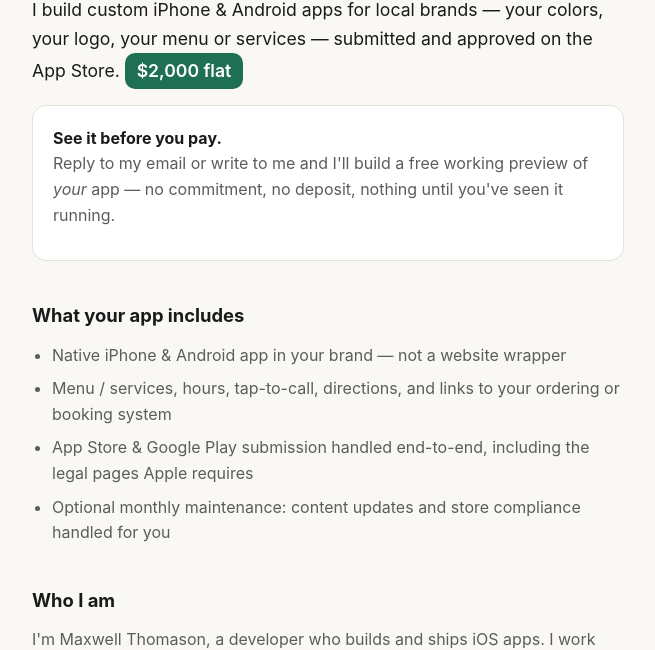
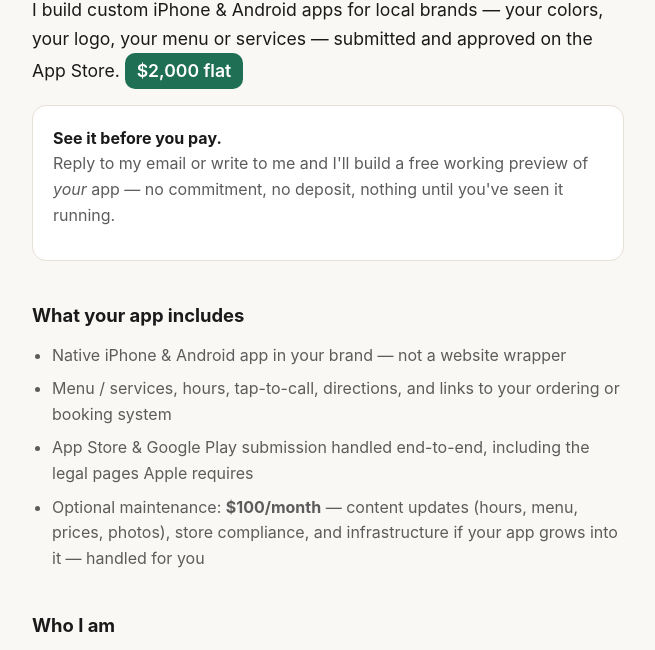
Before and after one commit to maxthomason/maxthomason.github.io, a plain HTML site: page index.html in a window 1280 px wide. Shown: the part 102-752 px from the top of the page, without its empty margins (312-967 px from the left). Drawn offline with Linux system fonts and the light colour scheme.

Commit message:
Pricing: add $100/mo optional maintenance to portfolio page

```diff
--- a/index.html
+++ b/index.html
@@ -4,7 +4,7 @@
 <meta charset="utf-8">
 <meta name="viewport" content="width=device-width, initial-scale=1">
 <title>Maxwell Thomason — Apps for Local Brands</title>
-<meta name="description" content="App Store–ready iPhone and Android apps for local businesses. Flat $2,000. See a working preview of your app before you pay anything.">
+<meta name="description" content="App Store–ready iPhone and Android apps for local businesses. Flat $2,000, optional $100/mo updates. See a working preview of your app before you pay anything.">
 <style>
   :root{--ink:#1a1a1a;--muted:#5c5c5c;--accent:#1f6f54;--bg:#faf8f4;--surface:#fff;--border:#e5e1d8}
   @media (prefers-color-scheme:dark){:root{--ink:#f2f2f0;--muted:#a8a8a2;--accent:#2e9a76;--bg:#121412;--surface:#1c1f1c;--border:#2c302c}}
@@ -39,7 +39,7 @@
     <li>Native iPhone &amp; Android app in your brand — not a website wrapper</li>
     <li>Menu / services, hours, tap-to-call, directions, and links to your ordering or booking system</li>
     <li>App Store &amp; Google Play submission handled end-to-end, including the legal pages Apple requires</li>
-    <li>Optional monthly maintenance: content updates and store compliance handled for you</li>
+    <li>Optional maintenance: <strong>$100/month</strong> — content updates (hours, menu, prices, photos), store compliance, and infrastructure if your app grows into it — handled for you</li>
   </ul>
 
   <h2>Who I am</h2>
```
